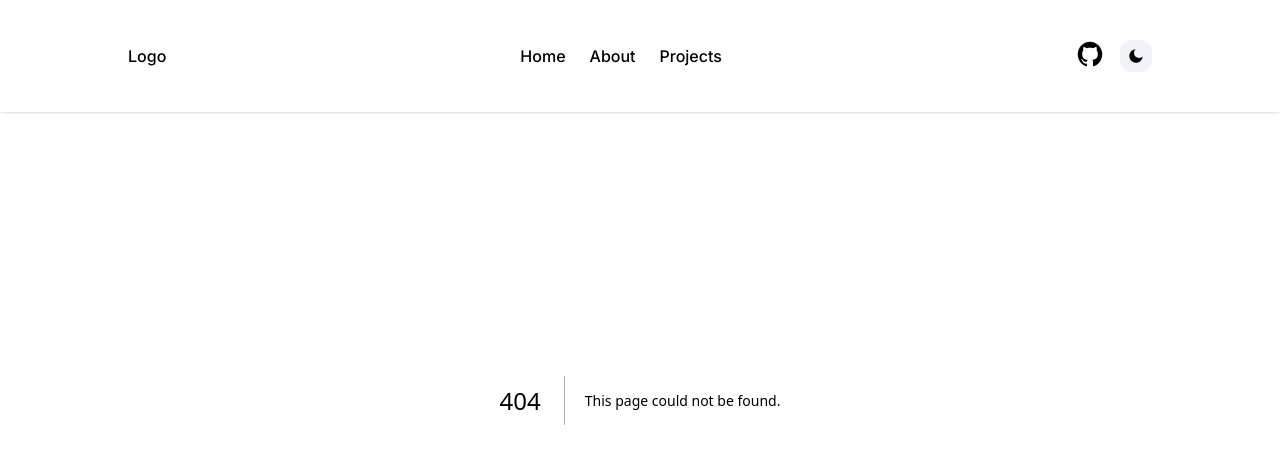
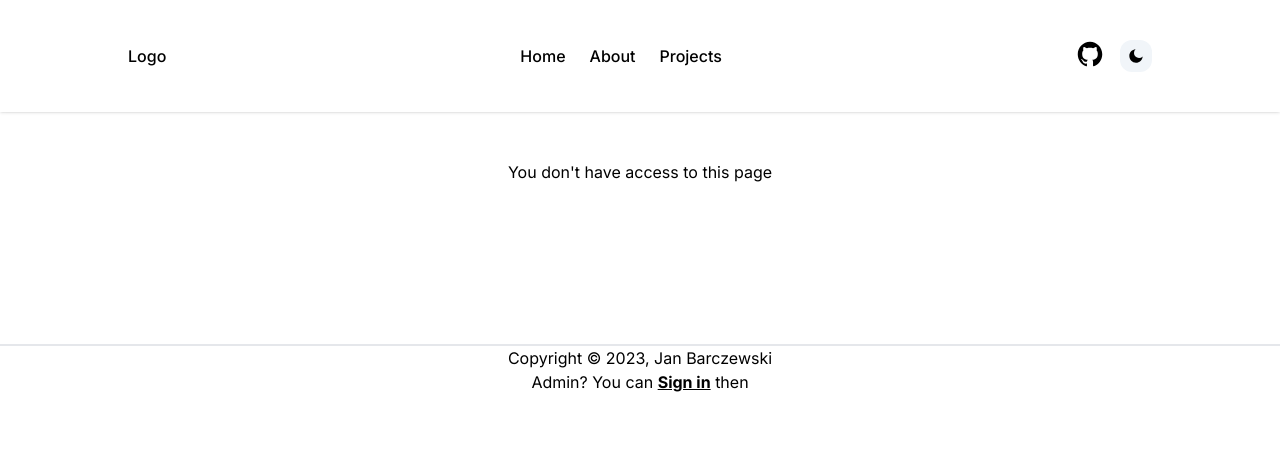
Before and after one commit to JJayJohnny/PortfolioWebsite, a Next.js app: page /adminPanel in a window 1280 px wide. Before the commit this address had no page. Shown: the top 464 px of the page. Built offline with nearby package versions, Linux system fonts and the light colour scheme; no server answers.

Commit message:
added simple admin panel and footer

```diff
--- a/app/addProject/page.jsx
+++ b/app/addProject/page.jsx
@@ -43,7 +43,7 @@ export default function addProject(){
     return (
         <>
             {session ? (
-                <div className="mt-40 w-1/2 mx-auto border p-5">
+                <div className="my-40 w-1/2 mx-auto border p-5">
                     <h2 className="text-center font-bold">Add project</h2>
                     <form className="flex flex-col space-y-3" onSubmit={handleSubmit}>
                         <input type="text" placeholder="Title" className="border rounded" required onChange={(e) => setTitle(e.target.value)}/>
@@ -55,7 +55,7 @@ export default function addProject(){
                     </form>
                 </div>
             ) : (
-                <div className="mt-40 mx-auto text-center">
+                <div className="my-40 mx-auto text-center">
                     <p>You are not permitted to view this page</p>
                     <button onClick={signIn}>Sign in</button>
                 </div>
--- /dev/null
+++ b/app/adminPanel/page.jsx
@@ -0,0 +1,27 @@
+"use client"
+import { useSession } from 'next-auth/react'
+import { useRouter } from "next/navigation"
+
+export default function adminPanel(){
+    const {data: session} = useSession()
+    const router = useRouter()
+
+    const addProject = () => {
+        router.push('/addProject')
+    }
+
+    if(session){
+        return(
+            <div className='my-40 mx-auto text-center'>
+                <button onClick={addProject}>Add new project</button>
+            </div>
+        )
+    }
+    else{
+        return(
+            <div className='my-40 mx-auto text-center'>
+                You don't have access to this page
+            </div>
+        )
+    }
+}
--- a/app/layout.jsx
+++ b/app/layout.jsx
@@ -2,6 +2,7 @@
 import './globals.css'
 import { Inter } from 'next/font/google'
 import Navbar from '@/components/Navbar'
+import Footer from '@/components/Footer'
 import { ThemeProvider } from 'next-themes'
 import { SessionProvider } from 'next-auth/react'
 
@@ -20,6 +21,7 @@ export default function RootLayout({ children }) {
           <ThemeProvider enableSystem={true} attribute='class' defaultTheme='system'>
             <Navbar/>
             {children}
+            <Footer/>
           </ThemeProvider>
         </SessionProvider>
         </body>
--- /dev/null
+++ b/components/Footer.jsx
@@ -0,0 +1,27 @@
+import React from "react";
+import { useSession, signIn, signOut } from "next-auth/react"
+
+const Footer = () => {
+    const { data: session } = useSession()
+
+    return (
+        <footer className="text-center w-full border-t-2 mt-auto">
+            <p>
+                Copyright &copy; 2023, Jan Barczewski
+            </p>
+                <>
+                    {session ? (
+                        <div>
+                            Signed in as <a href="/adminPanel" className=" text-green-500">{session.user.name}</a> <button className=" font-bold underline" onClick={signOut}>Sign out</button>
+                        </div>
+                    ) : (
+                        <div>
+                            Admin? You can <button onClick={signIn} className="font-bold underline">Sign in</button> then
+                        </div>
+                    )}
+                </>
+        </footer>
+    )
+}
+
+export default Footer
--- a/components/ProjectCard.jsx
+++ b/components/ProjectCard.jsx
@@ -1,10 +1,13 @@
+"use client"
 import React from "react";
 import Image from "next/image";
 import DeleteButton from "./DeleteButton";
 import {DiGithubBadge} from "react-icons/di"
 import {CgWebsite} from "react-icons/cg"
+import { useSession } from 'next-auth/react'
 
 const ProjectCard = ({project}) => {
+    const {data: session} = useSession()
     return(
         <div className="flex flex-row justify-between md:w-1/2 w-4/5 mx-auto space-x-5 shadow-xl rounded-xl bg-gray-200 dark:bg-gray-800">
             <div className="w-1/2"><Image src={project.imagePath} width={300} height={300}/></div>
@@ -14,7 +17,7 @@ const ProjectCard = ({project}) => {
                 <div className="flex flex-row justify-start space-x-2">
                     {project.github ? <a href={project.github} target="_blank"><DiGithubBadge size={28}/></a> : null }
                     {project.website ? <a href={project.website} target="_blank"><CgWebsite size={28}/></a> : null }
-                    <DeleteButton id={project._id}/>
+                    {session ? <DeleteButton id={project._id}/> : null }
                 </div>
             </div>
         </div>
```
